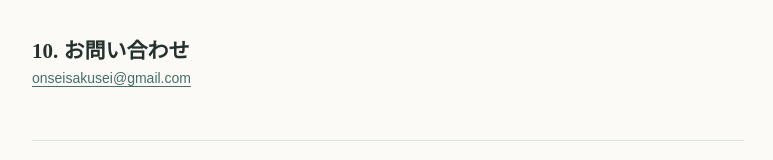
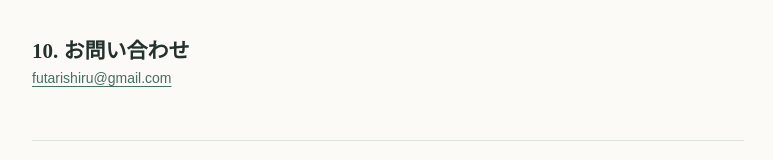
Before and after one commit to TempsRoi/kachikan-match-web, a Next.js app: page /terms in a window 1280 px wide. Shown: the part 1356-1516 px from the top of the page, without its empty margins (252-1025 px from the left). Built offline with nearby package versions, Linux system fonts and the light colour scheme.

Commit message:
お問い合わせ先のメアド変更

```diff
--- a/src/app/terms/page.tsx
+++ b/src/app/terms/page.tsx
@@ -60,7 +60,7 @@ export default function Page() {
 
       <h2>10. お問い合わせ</h2>
       <p>
-        <a href="mailto:onseisakusei@gmail.com">onseisakusei@gmail.com</a>
+        <a href="mailto:futarishiru@gmail.com">futarishiru@gmail.com</a>
       </p>
       <nav className="legal-nav">
         <Link href="/commerce">特定商取引法に基づく表記</Link>
```
